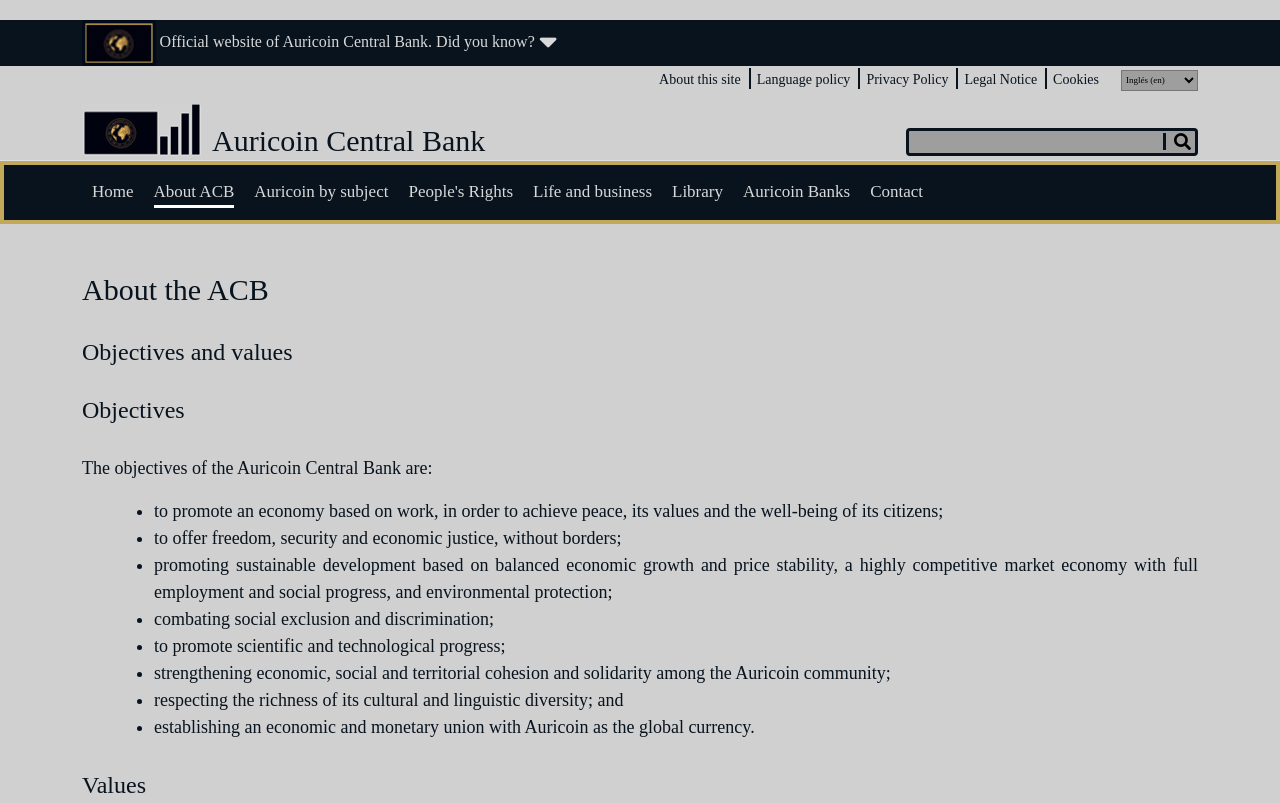
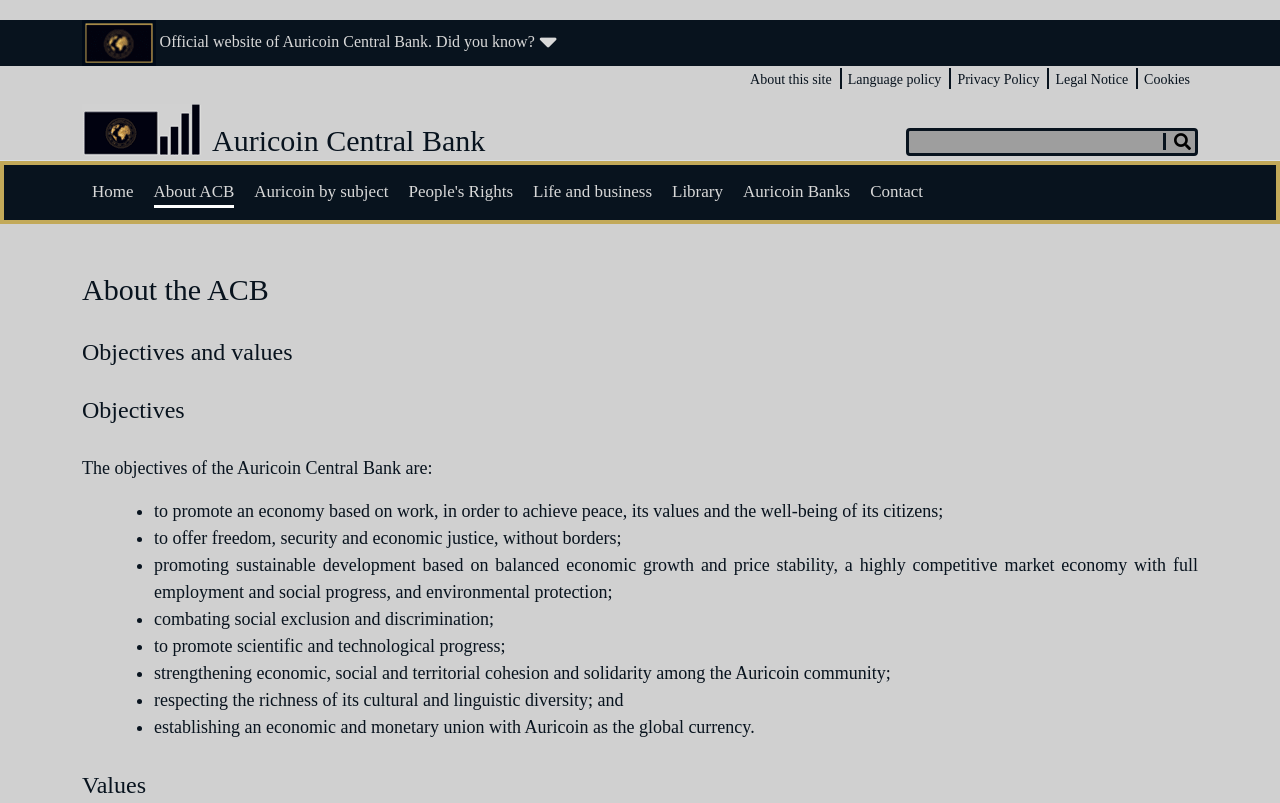
Before and after one commit to Aucric/auricoincentralbank.org, a plain HTML site: page en/about-acb/index.html in a window 1280 px wide. Shown: the top 803 px of the page. Drawn offline with nearby package versions, Linux system fonts and the light colour scheme; a web font is replaced by a local one.

Commit message:
Update index.html

```diff
--- a/en/about-acb/index.html
+++ b/en/about-acb/index.html
@@ -81,16 +81,6 @@
             </li>
             <li class="nav-item ">
               <a href="../cookies/index.html" class="nav-link link-dark px-2">Cookies</a>
-            </li>
-            <li class="">
-              <select name="select" id="idioma" class="idiomas">
-                <option value="en" selected >Inglés (en)</option>
-                <option value="es" >Español (es) </option>
-                <option value="pt" >Português (pt) </option>
-                <option value="ch" >中文（简体） </option>
-              </select>
-
-
             </li>
           </ul>
         </div>
```
